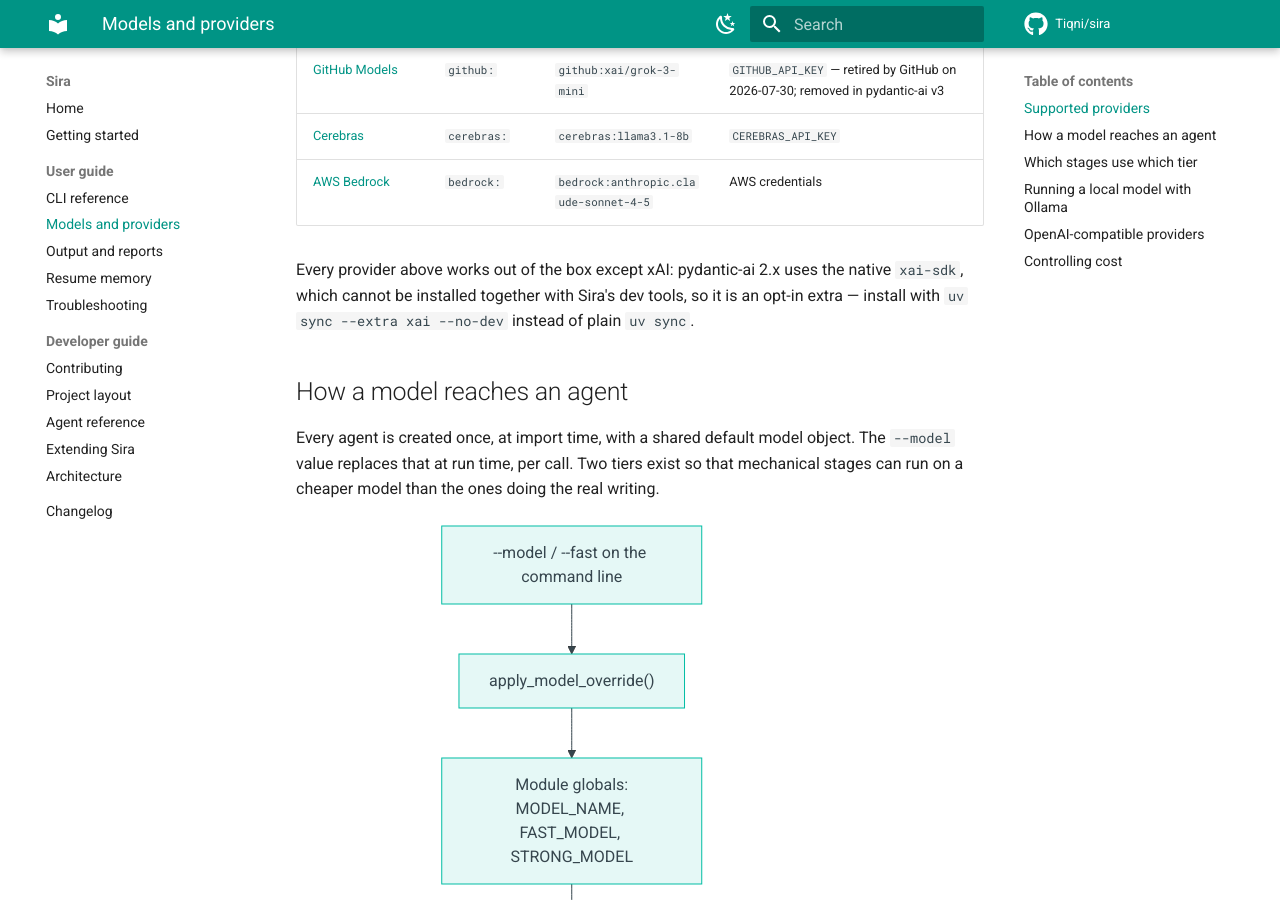
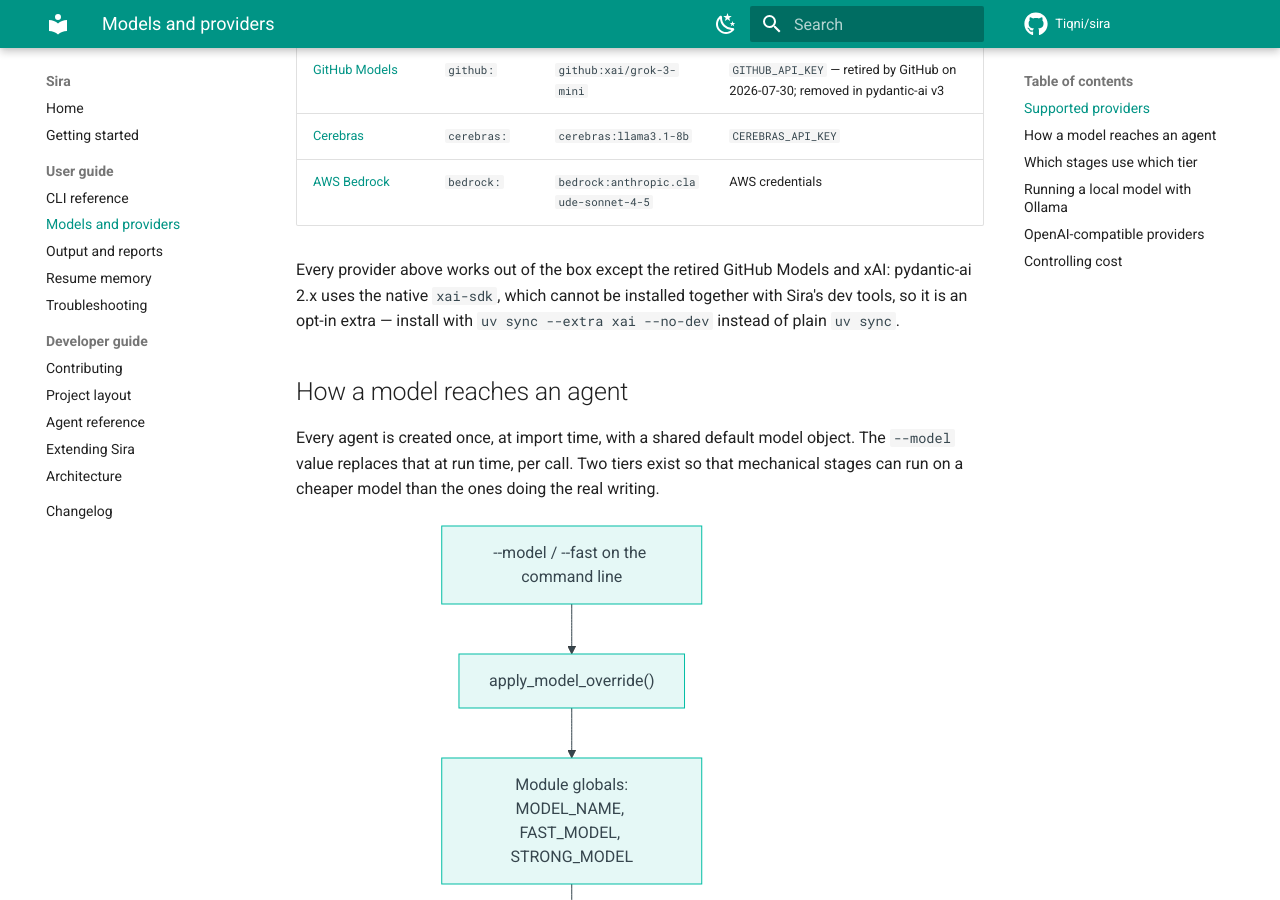
Before and after one commit to Tiqni/sira, an MkDocs documentation site: the page built from docs/models.md, in a window 1280 px wide and 900 px high, scrolled down 1102 px. Built offline with MkDocs 1.6.1 and Material for MkDocs 9.7.7, drawn with Linux system fonts in a browser that asks for light colours; comment, search, counter and statistics services are not loaded.

Commit message:
docs: exclude design notes from the docs site and fix provider wording
`mkdocs build --strict` failed because the spec and plan under
docs/superpowers/ are not in the site nav; exclude that folder. Also
exclude the retired GitHub Models provider from the "works out of the
box" sentence and update the pydantic-ai version in ARCHITECTURE.md.

Co-Authored-By: Claude Opus 5 <noreply@anthropic.com>

```diff
--- a/docs/models.md
+++ b/docs/models.md
@@ -29,8 +29,8 @@ uv run sira tailor <JOB_URL> <RESUME_PATH> --model anthropic:claude-sonnet-4-5
 | [Cerebras](https://cloud.cerebras.ai) | `cerebras:` | `cerebras:llama3.1-8b` | `CEREBRAS_API_KEY` |
 | [AWS Bedrock](https://aws.amazon.com/bedrock) | `bedrock:` | `bedrock:anthropic.claude-sonnet-4-5` | AWS credentials |
 
-Every provider above works out of the box except xAI: pydantic-ai 2.x uses the
-native `xai-sdk`, which cannot be installed together with Sira's dev tools, so
+Every provider above works out of the box except the retired GitHub Models and
+xAI: pydantic-ai 2.x uses the native `xai-sdk`, which cannot be installed together with Sira's dev tools, so
 it is an opt-in extra — install with `uv sync --extra xai --no-dev` instead of
 plain `uv sync`.
 
--- a/mkdocs.yml
+++ b/mkdocs.yml
@@ -5,6 +5,12 @@ repo_url: https://github.com/Tiqni/sira
 repo_name: Tiqni/sira
 edit_uri: edit/main/docs/
 copyright: MIT licensed. Built with MkDocs Material.
+
+# Design specs and implementation plans live under docs/superpowers/ so they
+# travel with the code, but they are working notes, not site pages. Without
+# this exclusion `mkdocs build --strict` fails because they are not in `nav`.
+exclude_docs: |
+  superpowers/
 
 validation:
   # A link to a page that does not exist, or an anchor that does not exist,
```
Also changed, not shown: ARCHITECTURE.md (+1 -1 lines), README.md (+1 -1 lines).
